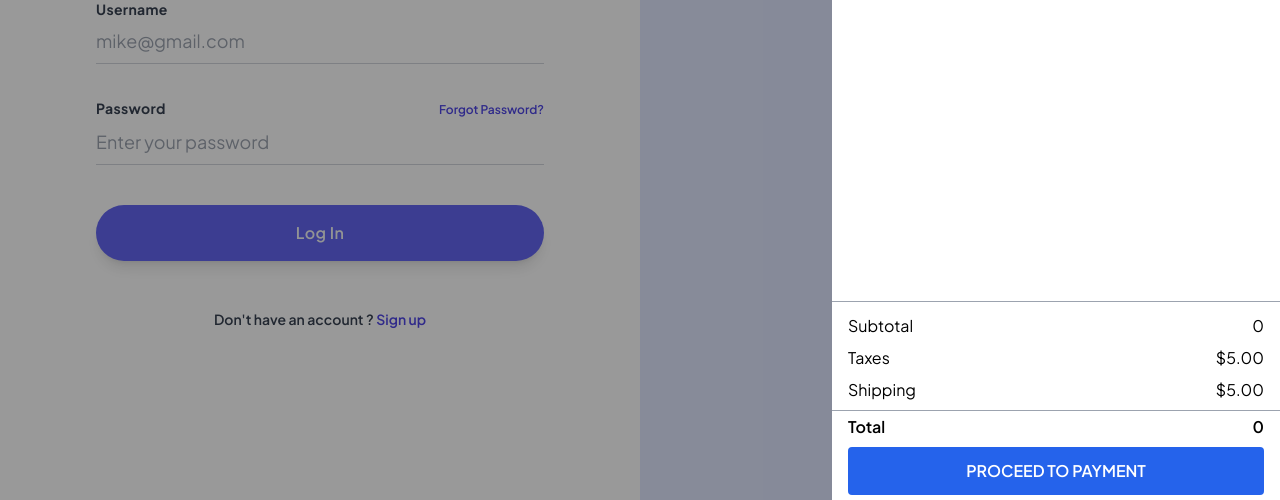
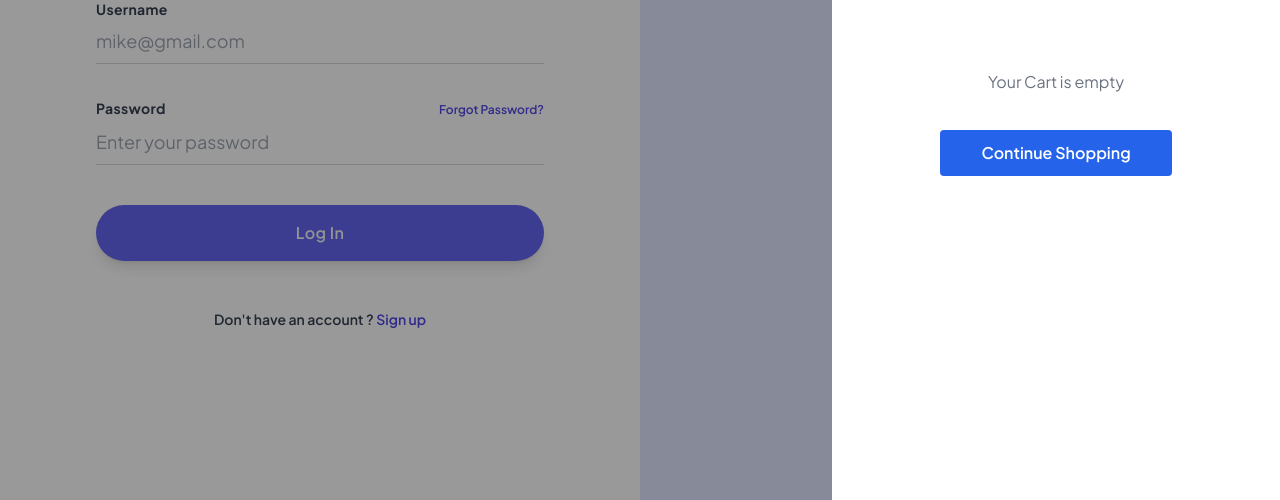
Before and after one commit to yaffalhakim1/simple-ecommerce, a Next.js app: page /auth/login in a window 1280 px wide. Both pictures are taken after a click on the button 1175 px from the left and 55 px from the top of the page. Shown: the part 297-797 px from the top of the page. Built offline with nearby package versions, Linux system fonts and the light colour scheme.

Commit message:
added cart features

```diff
--- a/app/product/[id]/page.tsx
+++ b/app/product/[id]/page.tsx
@@ -65,7 +65,6 @@ async function ProductDetail({ params: { id } }: Props) {
             </div>
             <CartSidebar
               buttonVariant={"text"}
-              id={undefined}
               product={{
                 id: product.id,
                 title: product.title,
--- a/components/Button.tsx
+++ b/components/Button.tsx
@@ -4,17 +4,17 @@ import React from "react";
 interface Props {
   onClick?: () => void | Promise<void>;
   variant?: "text" | "icon";
-  children: React.ReactNode;
+  title: string;
 }
 
-function Button({ onClick, variant = "text", children }: Props) {
+function Button({ onClick, variant = "text", title }: Props) {
   if (variant === "text") {
     return (
       <button
         className="button bg-blue-600 text-white border-transparent hover:border-blue-600 hover:bg-blue-700 hover:text-white mt-5"
         onClick={onClick}
       >
-        {children}
+        {title}
       </button>
     );
   }
@@ -25,7 +25,7 @@ function Button({ onClick, variant = "text", children }: Props) {
         className="button-icon bg-blue-600 text-white border-transparent hover:border-blue-600 hover:bg-blue-700 hover:text-white mt-5"
         onClick={onClick}
       >
-        {children}
+        {title}
       </div>
     );
   }
--- a/components/CartSide.tsx
+++ b/components/CartSide.tsx
@@ -4,13 +4,14 @@ import CartItem from "./CartItem";
 import { CartIcon, XIcon } from "./Icons";
 import useCartStore from "@/zustand/cartStore";
 import { remove } from "js-cookie";
+import Button from "./Button";
 
 interface CartSidebarProps {
   isOpened?: boolean;
   onClose?: () => void;
   openCart?: () => void;
   buttonVariant: "text" | "icon";
-  id?: any;
+
   product: Product;
 }
 const CartSidebar = ({
@@ -18,11 +19,10 @@ const CartSidebar = ({
   onClose,
   openCart,
   buttonVariant,
-  id,
+
   product,
 }: CartSidebarProps) => {
   const [isOpen, setIsOpen] = useState(false);
-  const [subtotal, setSubtotal] = useState(0);
 
   function closeSidebar() {
     setIsOpen(false);
@@ -103,8 +103,9 @@ const CartSidebar = ({
                       <XIcon />
                     </button>
                   </div>
-                  <div className="flex flex-col  justify-between mx-auto overflow-hidden">
-                    <div className="px-4 h-screen overflow-y-scroll ">
+                  {cartItems.length > 0 ? (
+                    <div className="flex flex-col justify-between mx-auto overflow-hidden">
+                      <div className="px-4 h-screen overflow-y-scroll">
                         {cartItems.map((product) => (
                           <CartItem
                             key={product.product.id}
@@ -117,26 +118,25 @@ const CartSidebar = ({
                           />
                         ))}
                       </div>
-                  </div>
                       <div className="border-t border-gray-400 border-spacing-x-2 pt-1">
                         <div className="flex flex-col justify-between my-2">
-                      <div className="mb-2 flex items-center justify-between px-4 ">
+                          <div className="mb-2 flex items-center justify-between px-4">
                             <p>Subtotal</p>
-                        <p>{cartItems.length > 0 ? computeTotalPrice() : 0}</p>
+                            <p>{computeTotalPrice()}</p>
                           </div>
                           <div className="mb-2 flex items-center justify-between px-4">
                             <p>Taxes</p>
                             <p>$5.00</p>
                           </div>
-                      <div className="mb-2 flex items-center justify-between px-4 ">
+                          <div className="mb-2 flex items-center justify-between px-4">
                             <p>Shipping</p>
                             <p>$5.00</p>
                           </div>
-                      <div className="border-t border-gray-400 pt-1 "></div>
-                      <div className=" flex items-center justify-between px-4 ">
+                          <div className="border-t border-gray-400 pt-1"></div>
+                          <div className="flex items-center justify-between px-4">
                             <p className="font-semibold">Total</p>
                             <p className="font-semibold">
-                          {cartItems.length > 0 ? computeTotalPrice() + 10 : 0}
+                              {computeTotalPrice() + 10}
                             </p>
                           </div>
                           <button className="button bg-blue-600 text-white border-transparent hover:border-blue-600 hover:bg-blue-700 hover:text-white mt-2 leading-relaxed mx-4">
@@ -144,6 +144,21 @@ const CartSidebar = ({
                           </button>
                         </div>
                       </div>
+                    </div>
+                  ) : (
+                    <div className="flex flex-col items-center justify-center h-full">
+                      <p className="text-gray-500 text-center mb-4">
+                        Your Cart is empty
+                      </p>
+                      <Button
+                        variant="text"
+                        onClick={() => {
+                          closeSidebar();
+                        }}
+                        title="Continue Shopping"
+                      />
+                    </div>
+                  )}
                 </div>
               </Dialog.Panel>
             </div>
--- a/components/Header.tsx
+++ b/components/Header.tsx
@@ -3,6 +3,7 @@
 import Image from "next/image";
 import Link from "next/link";
 import CartSidebar from "./CartSide";
+import useCartStore from "@/zustand/cartStore";
 
 export default function Header() {
   return (
@@ -12,7 +13,21 @@ export default function Header() {
       </Link>
 
       <div className="flex items-center space-x-2.5 text-sm">
-        <CartSidebar buttonVariant={"icon"} />
+        <CartSidebar
+          buttonVariant={"icon"}
+          product={{
+            id: 0,
+            title: "",
+            price: 0,
+            description: "",
+            category: "",
+            image: "",
+            rating: {
+              rate: 0,
+              count: 0,
+            },
+          }}
+        />
       </div>
     </header>
   );
```
Lines whose indentation alone changed are shown as unchanged.
